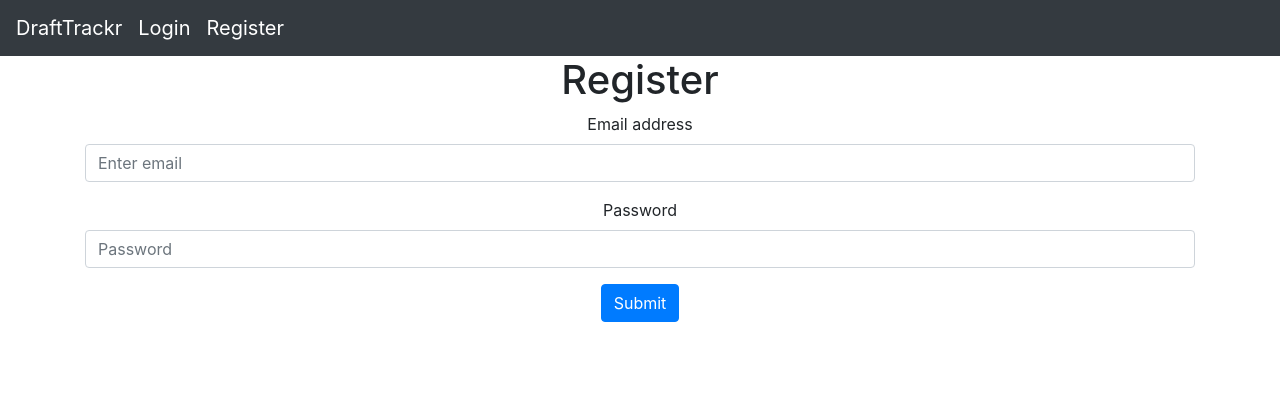
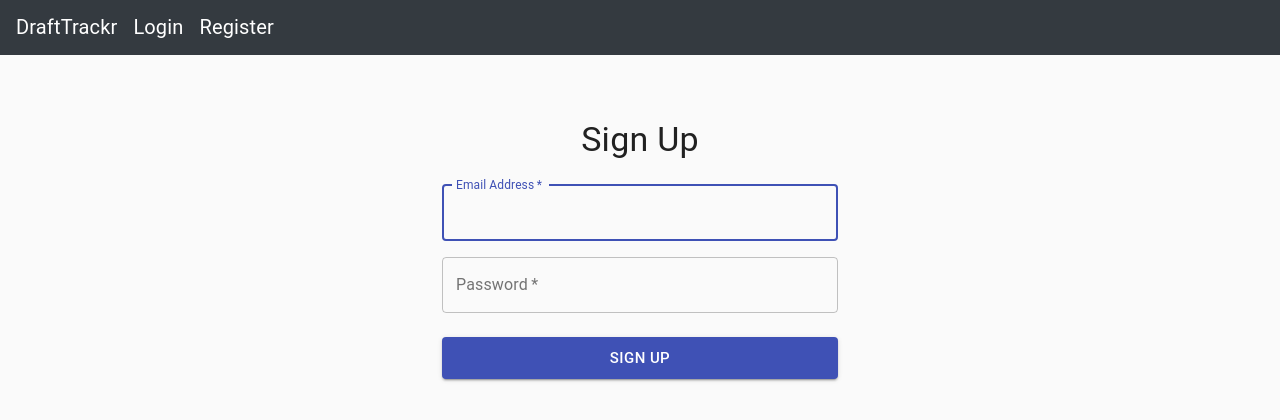
Before and after one commit to reedmurphy248/draft-trackr-frontend-master, a React (Create React App) app: page /register in a window 1280 px wide. Shown: the top 420 px of the page. Built offline with nearby package versions, Linux system fonts and the light colour scheme.

Commit message:
working on Material UI

```diff
--- a/package.json
+++ b/package.json
@@ -3,6 +3,7 @@
   "version": "0.1.0",
   "private": true,
   "dependencies": {
+    "@material-ui/core": "^4.11.0",
     "@testing-library/jest-dom": "^4.2.4",
     "@testing-library/react": "^9.5.0",
     "@testing-library/user-event": "^7.2.1",
--- a/src/App.js
+++ b/src/App.js
@@ -12,6 +12,8 @@ import UploadContacts from './components/UploadContacts';
 import postRegistration from './components/PostRegistration';
 import RemoveContacts from './components/RemoveContacts';
 import WelcomePage from './components/WelcomePage';
+
+
 
 function App() {
   return (
--- a/src/components/ContactRowDelete.jsx
+++ b/src/components/ContactRowDelete.jsx
@@ -1,10 +1,27 @@
 import React from "react";
 
+import {Button, ButtonGroup} from '@material-ui/core/';
+import { makeStyles } from '@material-ui/core/styles';
+
+const useStyles = makeStyles((theme) => ({
+    paper: {
+        minWidth: '90%',
+        maxWidth: '90%'
+    },
+}));
+
 export default function ContactRowDelete(props) {
+    const classes = useStyles();
+
         return (
-            <div id={props.id} onClick={props.removeContactData}>
-                <p>{props.company} | {props.firstName} | {props.lastName} | {props.email}</p>
-                <button className="btn btn-danger btn-sml">Remove Contact</button>
+            <div id={props.id} onClick={props.removeContactData} className={classes.paper}>
+                <ButtonGroup color="primary" size="medium" aria-label="outlined primary button group">
+                    <Button>{props.company}</Button>
+                    <Button>{props.firstName}</Button>
+                    <Button>{props.lastName}</Button>
+                    <Button>{props.email}</Button>
+                </ButtonGroup>
+                <Button style={{marginLeft: '5px'}} size="small" color="secondary" variant="contained">Delete</Button>
             </div>
         )
 }
--- a/src/components/Form.jsx
+++ b/src/components/Form.jsx
@@ -1,106 +1,153 @@
-import React, { Component } from "react";
+import React, { useState } from "react";
 import axios from "axios";
+
+import Button from '@material-ui/core/Button';
+import CssBaseline from '@material-ui/core/CssBaseline';
+import TextField from '@material-ui/core/TextField';
+import Typography from '@material-ui/core/Typography';
+import { makeStyles } from '@material-ui/core/styles';
+import Container from '@material-ui/core/Container';
 
 import AlertDismissable from "./AlertDismissable";
 
-export default class Form extends Component {
-    constructor(props){
-        super(props);
+const useStyles = makeStyles((theme) => ({
+    paper: {
+        marginTop: theme.spacing(8),
+        display: 'flex',
+        flexDirection: 'column',
+    },
+    form: {
+        width: '100%', // Fix IE 11 issue.
+        marginTop: theme.spacing(1),
+    },
+    submit: {
+        margin: theme.spacing(3, 0, 2),
+    },
+}));
 
-        this.handleChange = this.handleChange.bind(this);
-        this.onSubmit = this.onSubmit.bind(this);
-        this.setShow = this.setShow.bind(this);
-        this.createAlert = this.createAlert.bind(this);
+export default function Form(props) {
+    const classes = useStyles();
 
-        this.state = {
+    const [user, updateUser] = useState({
         email: "",
-            password: "",
-            alert: false,
-            error: ""
+        password: ""
+    })
+    const [isAlert, setAlert] = useState(false);
+
+    function handleChange(event) {
+        const { name, value } = event.target;
+
+        updateUser(prevValue => {
+            if (name === "email") {
+                return {
+                    email: value,
+                    password: prevValue.password
+                }
+            } else if (name === "password") {
+                return {
+                    email: prevValue.email,
+                    password: value
                 }
             }
-
-    handleChange(event) {
-        this.setState({[event.target.name]: event.target.value});
+        })
     }
 
-    setShow() {
-        this.setState({alert: true});
+    function setShow() {
+        this.setState({ alert: true });
     }
 
-    onSubmit(event) {
+    function onSubmit(event) {
         event.preventDefault();
 
         const User = {
-            username: this.state.email,
-            password: this.state.password
+            username: user.email,
+            password: user.password
         }
 
-        if (this.props.header === 'Register') {
+        if (props.header === 'Register') {
             axios.post('http://localhost:5000/users/signup', User)
-                .then((res) => {
+                .then(() => {
                     window.location = "/postRegistration";
                 })
-                .catch((err) => {
-                    this.setState({ alert: true, email: "" });
+                .catch(() => {
+                    setAlert(true);
+                    updateUser({
+                        email: "",
+                        password: ""
+                    });
                 });
         }
 
-        if (this.props.header === 'Login') {
+        if (props.header === 'Login') {
             axios.post('http://localhost:5000/users/signin', User)
                 .then(res => {
-                    console.log("posted");
                     localStorage.setItem('user', JSON.stringify(res));
-                    console.log("Changing");
                     window.location = "/main";
-                    console.log("Changed");
                 })
-                .catch(err => {
-                    this.setState({ alert: true, email: "", password: "" });
+                .catch(() => {
+                    setAlert(true);
+                    updateUser({
+                        email: "",
+                        password: ""
+                    });
                 });
         }
 
     }
 
-    createAlert() {
-        if (this.state.alert === false) {
+    function createAlert() {
+        if (!isAlert) {
             return <h1></h1>;
-        } else if (this.state.alert === true && this.props.header === 'Register') {
+        } else if (isAlert && props.header === 'Register') {
             return (
                 <AlertDismissable
                     error="Username Already Exists"
                     explanation="The email you entered for your username has already been taken"
-                    onClose={() => this.setState({alert: false})}
+                    onClose={() => setAlert(false)}
                 />
             )
-        } else if (this.state.alert === true && this.props.header === 'Login') {
+        } else if (isAlert && props.header === 'Login') {
             return (
                 <AlertDismissable
                     error="Invalid Login"
                     explanation="The username or password you entered is incorrect"
-                onClose={() => this.setState({alert: false})}
+                    onClose={() => setAlert(false)}
                 />
             )
         }
     }
 
-    render() {
     return (
-            <div className="container">
-                <h1>{this.props.header}</h1>
-                <form>
-                    <div className="form-group">
-                        <label for="exampleInputEmail1">Email address</label>
-                        <input onChange={this.handleChange} type="email" name="email" value={this.state.email} className="form-control" id="exampleInputEmail1" placeholder="Enter email" />
-                    </div>
-                    <div>{this.createAlert()}</div>
-                    <div className="form-group">
-                        <label for="exampleInputPassword1">Password</label>
-                        <input onChange={this.handleChange} type="password" name="password" value={this.state.password} className="form-control" id="exampleInputPassword1" placeholder="Password" />
-                    </div>
-                    <button onClick={this.onSubmit} type="submit" className="btn btn-primary">Submit</button>
+        <Container component="main" maxWidth="xs">
+            <CssBaseline />
+            <div className={classes.paper}>
+                <Typography component="h1" variant="h4">
+                    {props.header}
+                </Typography>
+                <form className={classes.form}>
+                    <TextField
+                        onChange={handleChange}
+                        type="email" name="email" value={user.email}
+                        label="Email Address" variant="outlined" margin="normal"
+                        required fullWidth autoFocus
+                    />
+                    <div>{createAlert()}</div>
+                    <TextField
+                        onChange={handleChange}
+                        type="password" name="password" value={user.password}
+                        label="Password" variant="outlined"
+                        required fullWidth
+                    />
+                    <Button
+                        onClick={onSubmit} type="submit"
+                        variant="contained" color="primary" size="large"
+                        fullWidth
+                        className={classes.submit}
+                    >
+                        {props.header}
+                    </Button>
                 </form>
             </div>
+        </Container>
     )
 }
-}
--- a/src/components/Login.jsx
+++ b/src/components/Login.jsx
@@ -4,7 +4,7 @@ import Form from "./Form";
 export default class Login extends Component {
     render() {
         return (
-            <Form header="Login" />
+            <Form header="Sign In" />
         )
     }
 }
--- a/src/components/Register.jsx
+++ b/src/components/Register.jsx
@@ -4,7 +4,7 @@ import Form from "./Form";
 export default class Register extends Component {
     render() {
         return (
-            <Form header="Register" />
+            <Form header="Sign Up" />
         )
     }
 }
--- a/src/components/RemoveContacts.jsx
+++ b/src/components/RemoveContacts.jsx
@@ -1,62 +1,76 @@
-import React, { Component } from "react";
+import React, { useState, useEffect } from "react";
 import axios from "axios";
+
+import { makeStyles } from '@material-ui/core/styles';
 
 import ContactRowDelete from "./ContactRowDelete";
 
 import getAuthHeader from "../services/tokenService";
+import { Container, CssBaseline } from "@material-ui/core";
 
-export default class RemoveContacts extends Component {
-    constructor(props) {
-        super(props);
-        this.removeContactData = this.removeContactData.bind(this);
-        this.produceContactData = this.produceContactData.bind(this);
-        this.pageAccess = this.pageAccess.bind(this);
-        this.state = {
-            contacts: [],
-            loggedIn: false
-        }
+const useStyles = makeStyles((theme) => ({
+    paper: {
+        display: 'flex',
+        flexDirection: 'column',
+        border: '#9198e5 2px solid',
+        borderRadius: '5px',
+        background: 'linear-gradient(90deg, #f09e71 10%, #9198e5 90%)',
+        minHeight: '100vh'
+    },
+    contacts: {
+        margin: theme.spacing(3, 0, 2),
+    },
+    title: {
+        marginTop: theme.spacing(3),
     }
-    componentDidMount() {
+}));
+
+export default function RemoveContacts(props) {
+    const classes = useStyles();
+
+    const [contacts, changeContacts] = useState([]);
+    const [loggedIn, changeStatus] = useState(false)
+
+    useEffect(() => {
         const userInfo = JSON.parse(localStorage.getItem('user'));
         if (userInfo !== null) {
             axios.get('http://localhost:5000/contacts/all', { headers: getAuthHeader() })
                 .then(res => {
-                    this.setState({
-                        contacts: res.data
-                    });
-                    this.setState({
-                        loggedIn: true
-                    });
+                    changeContacts(res.data);
+                    changeStatus(true);
                 })
                 .catch(err => {
                     console.log("Error: " + err);
                 })
         }
 
-    }
-    removeContactData(event) {
-        axios.delete(`http://localhost:5000/contacts/${event.target.parentElement.id}`)
+    });
+    function removeContactData(event) {
+        axios.delete(`http://localhost:5000/contacts/${event.target.parentElement.parentElement.id}`)
             .then(() => window.location = "/remove")
             .catch(err => console.log(err))
     }
-    produceContactData() {
-        return (this.state.contacts.map((contact, index) => {
-            return <ContactRowDelete removeContactData={this.removeContactData} key={index} id={contact._id} company={contact.company} firstName={contact.firstName} lastName={contact.lastName} email={contact.email} />
+    function produceContactData() {
+        return (contacts.map((contact, index) => {
+            return <div className={classes.contacts}>
+                <ContactRowDelete removeContactData={removeContactData} key={index} id={contact._id} company={contact.company} firstName={contact.firstName} lastName={contact.lastName} email={contact.email}/>
+            </div>
         }));
     }
-    pageAccess() {
+    function pageAccess() {
         return (
-            <div className="jumbotron jumbotron-fluid">
-                <div className="container">
-                    <h1 className="display-4">Contacts</h1>
-                    <div>{this.produceContactData()}</div>
+            <Container maxWidth="md" component="main">
+                <CssBaseline />
+                <h1 className={classes.title}>Contacts</h1>
+                <div className={classes.paper}>
+                    <div>{produceContactData()}</div>
                 </div>
-            </div>
+            </Container>
         )
     }
-    render() {
-        return (
-            <div>{this.state.loggedIn ? this.pageAccess() : <h1>Not Logged In</h1>}</div>
-        )
-    }
+
+    return (
+        <div>{loggedIn ? pageAccess() : <h1>Not Logged In</h1>}</div>
+    )
+
 }
--- a/src/components/WelcomePage.jsx
+++ b/src/components/WelcomePage.jsx
@@ -1,10 +1,16 @@
 import React from "react";
+import Box from "@material-ui/core/Box";
+import { Container, Grid } from '@material-ui/core';
 
 export default function WelcomePage() {
     return (
         <div>
-            <h1>Welcome to DraftTrackr</h1>
-            <h3>DraftTrackr is an email taskmanager that helps you send personalized email blasts to your contacts all while keeping track of who you've been emailing and how many times.</h3>
+            <Container maxWidth="sm">
+                <Grid spacing={2}>
+                    <h1>Welcome to DraftTrackr</h1>
+                    <h3>DraftTrackr is an email taskmanager that helps you send personalized email blasts to your contacts all while keeping track of who you've been emailing and how many times.</h3>
+                </Grid>
+            </Container>
         </div>
     )
 }
```
Also changed, not shown: 1 other file (tests, documents, lock files or other folders). Lines whose indentation alone changed are shown as unchanged.
